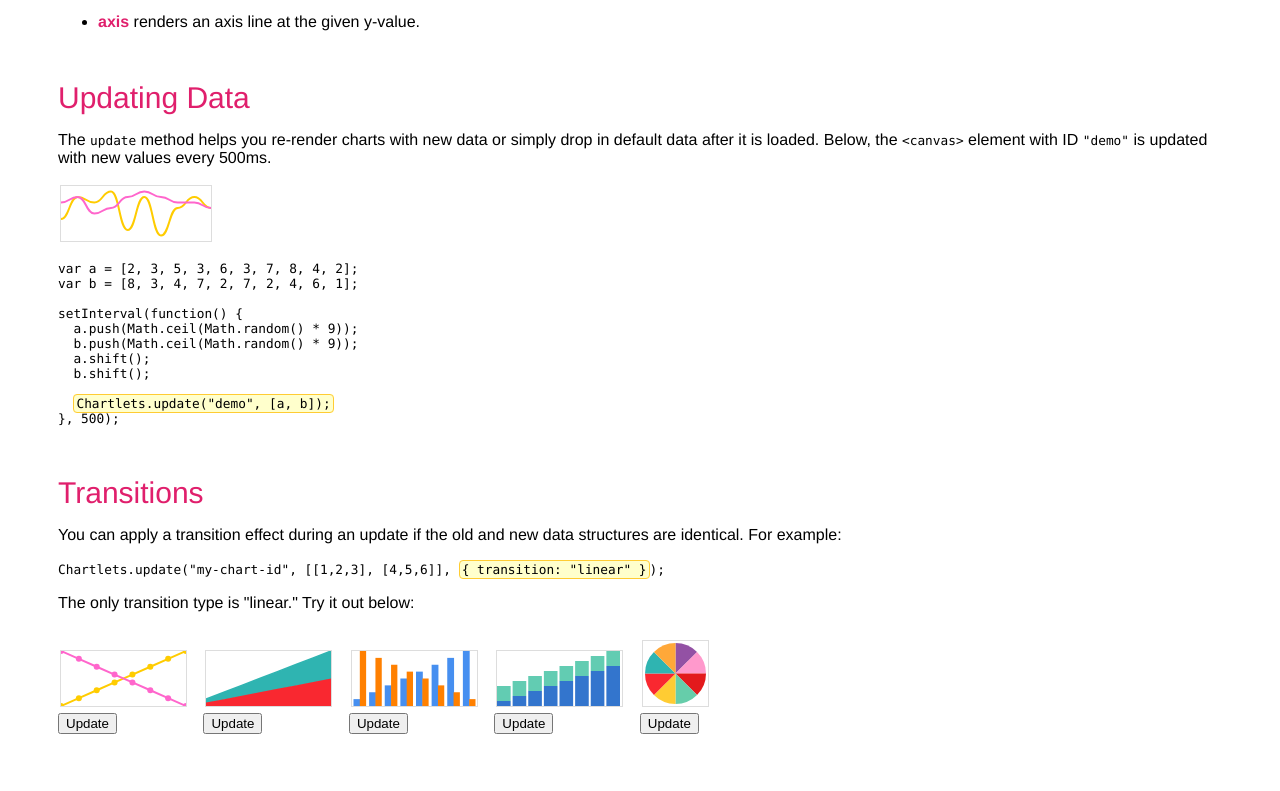
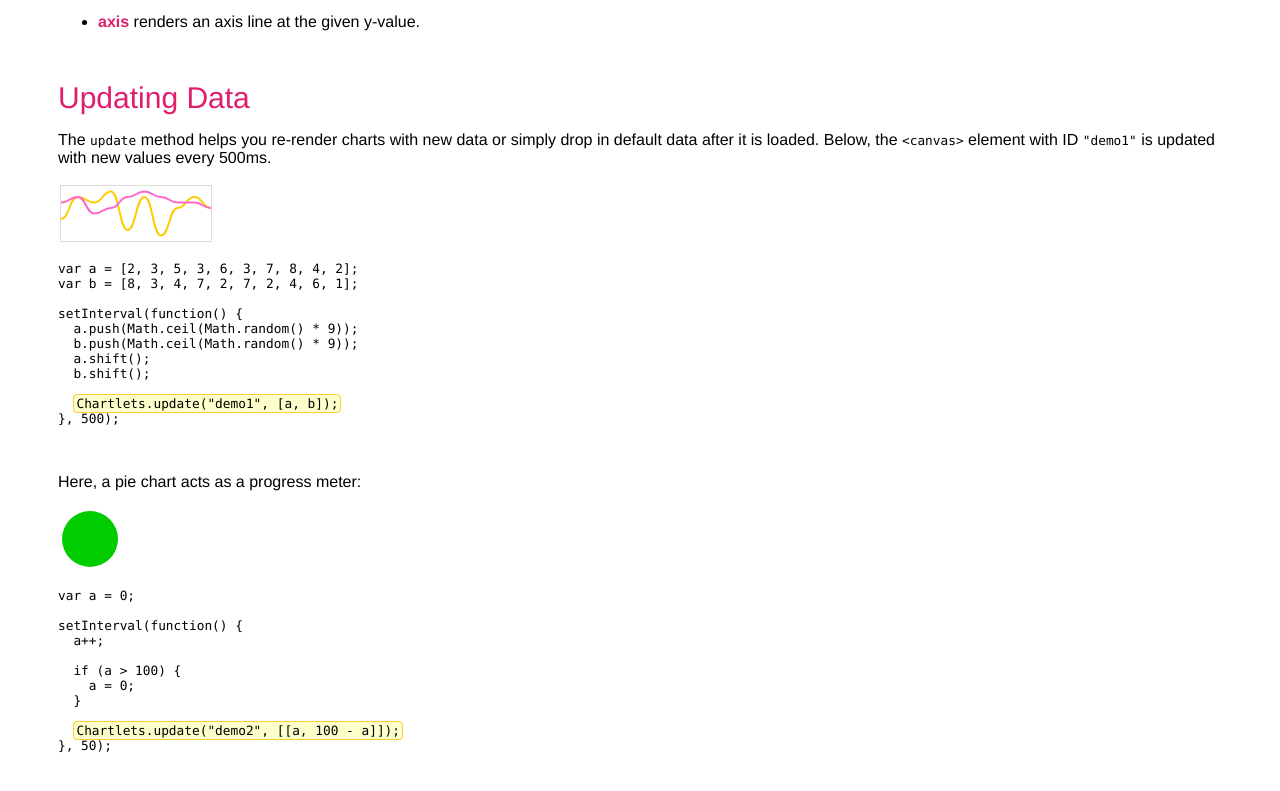
Before and after one commit to adammark/Chartlets, a plain HTML site: page index.html in a window 1280 px wide. Shown: the part 3741-4532 px from the top of the page. Drawn offline with Linux system fonts and the light colour scheme; a web font is replaced by a local one.

Commit message:
Added progress meter demo

```diff
--- a/index.html
+++ b/index.html
@@ -355,9 +355,9 @@ li strong {
 <section id="updating">
   <h3>Updating Data</h3>
 
-  <p>The <code>update</code> method helps you re-render charts with new data or simply drop in default data after it is loaded. Below, the <code>&lt;canvas&gt;</code> element with ID <code>"demo"</code> is updated with new values every 500ms.</p>
+  <p>The <code>update</code> method helps you re-render charts with new data or simply drop in default data after it is loaded. Below, the <code>&lt;canvas&gt;</code> element with ID <code>"demo1"</code> is updated with new values every 500ms.</p>
 
-  <canvas class="chartlet" id="demo" data-type="line" data-colors="#ffcc00 #ff66cc" data-range="0 10" data-sets="[2 3 5 3 6 3 7 8 4 2] [8 3 4 7 2 7 2 4 6 1]" width="150" height="55" data-opts="stroke:2 shape:smooth"></canvas>
+  <canvas class="chartlet" id="demo1" data-type="line" data-colors="#ffcc00 #ff66cc" data-range="0 10" data-sets="[2 3 5 3 6 3 7 8 4 2] [8 3 4 7 2 7 2 4 6 1]" width="150" height="55" data-opts="stroke:2 shape:smooth"></canvas>
 
 <pre>
 var a = [2, 3, 5, 3, 6, 3, 7, 8, 4, 2];
@@ -369,7 +369,7 @@ setInterval(function() {
   a.shift();
   b.shift();
 
-  <span class="highlight">Chartlets.update("demo", [a, b]);</span>
+  <span class="highlight">Chartlets.update("demo1", [a, b]);</span>
 }, 500);
 </pre>
 
@@ -384,8 +384,44 @@ setInterval(function() {
         a.shift();
         b.shift();
 
-        Chartlets.update("demo", [a, b]);
+        Chartlets.update("demo1", [a, b]);
       }, 500);
+    }());
+  </script>
+
+  <br>
+
+  <p>Here, a pie chart acts as a progress meter:</p>
+
+  <canvas id="demo2" style="border:none" class="chartlet" data-type="pie" data-sets="[0 100]" data-colors="#0c0 #ddd" width="60" height="60"></canvas>
+
+<pre>
+var a = 0;
+
+setInterval(function() {
+  a++;
+
+  if (a > 100) {
+    a = 0;
+  }
+
+  <span class="highlight">Chartlets.update("demo2", [[a, 100 - a]]);</span>
+}, 50);
+</pre>
+
+  <script>
+    (function () {
+      var a = 0;
+
+      setInterval(function() {
+        a++;
+
+        if (a > 100) {
+          a = 0;
+        }
+
+        Chartlets.update("demo2", [[a, 100 - a]]);
+      }, 50);
     }());
   </script>
 
@@ -439,7 +475,6 @@ setInterval(function() {
       Chartlets.update(id, [a, b], { transition: "linear" });
     }
   </script>
-
 </section>
 
 <section id="notes">
```
Lines whose indentation alone changed are shown as unchanged.
